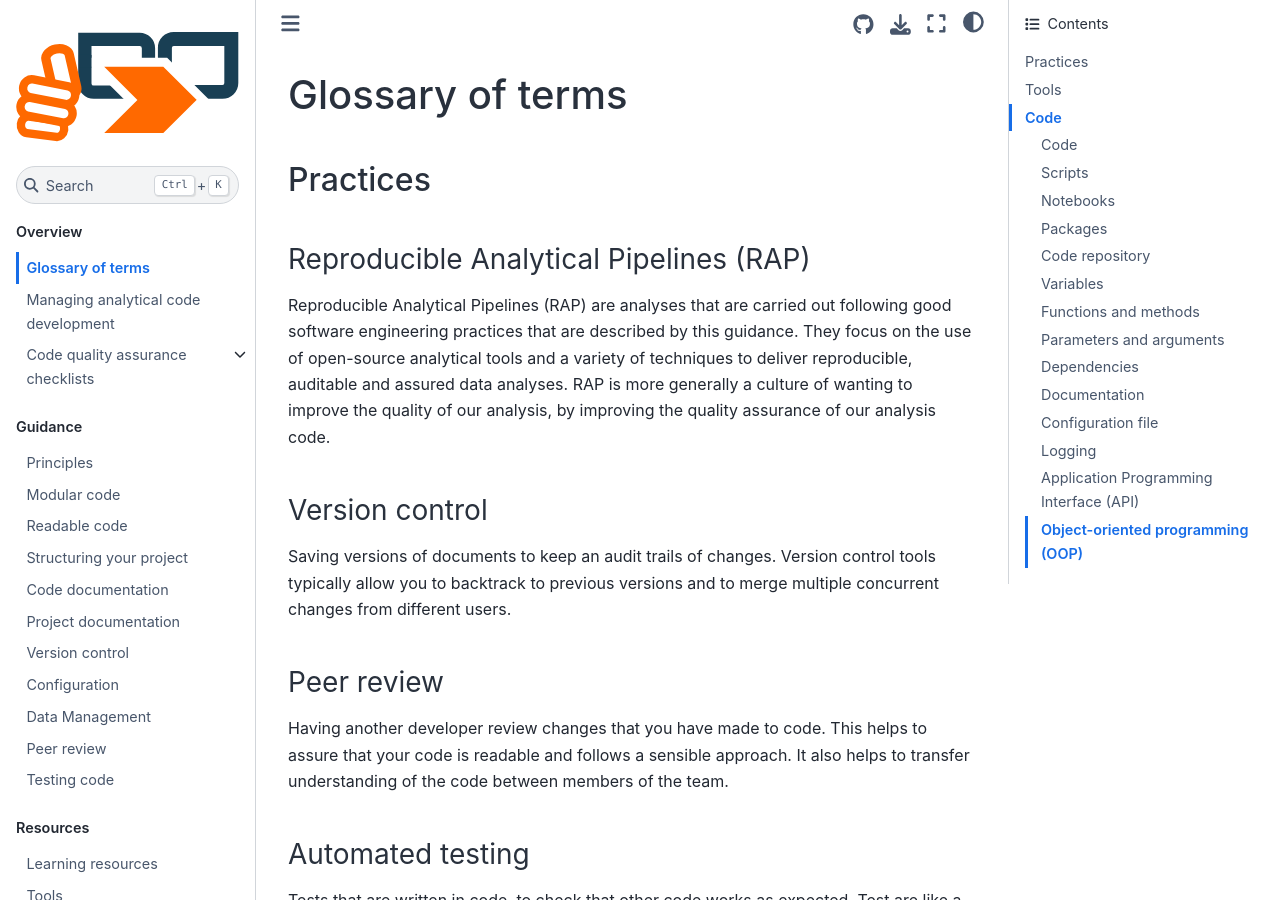
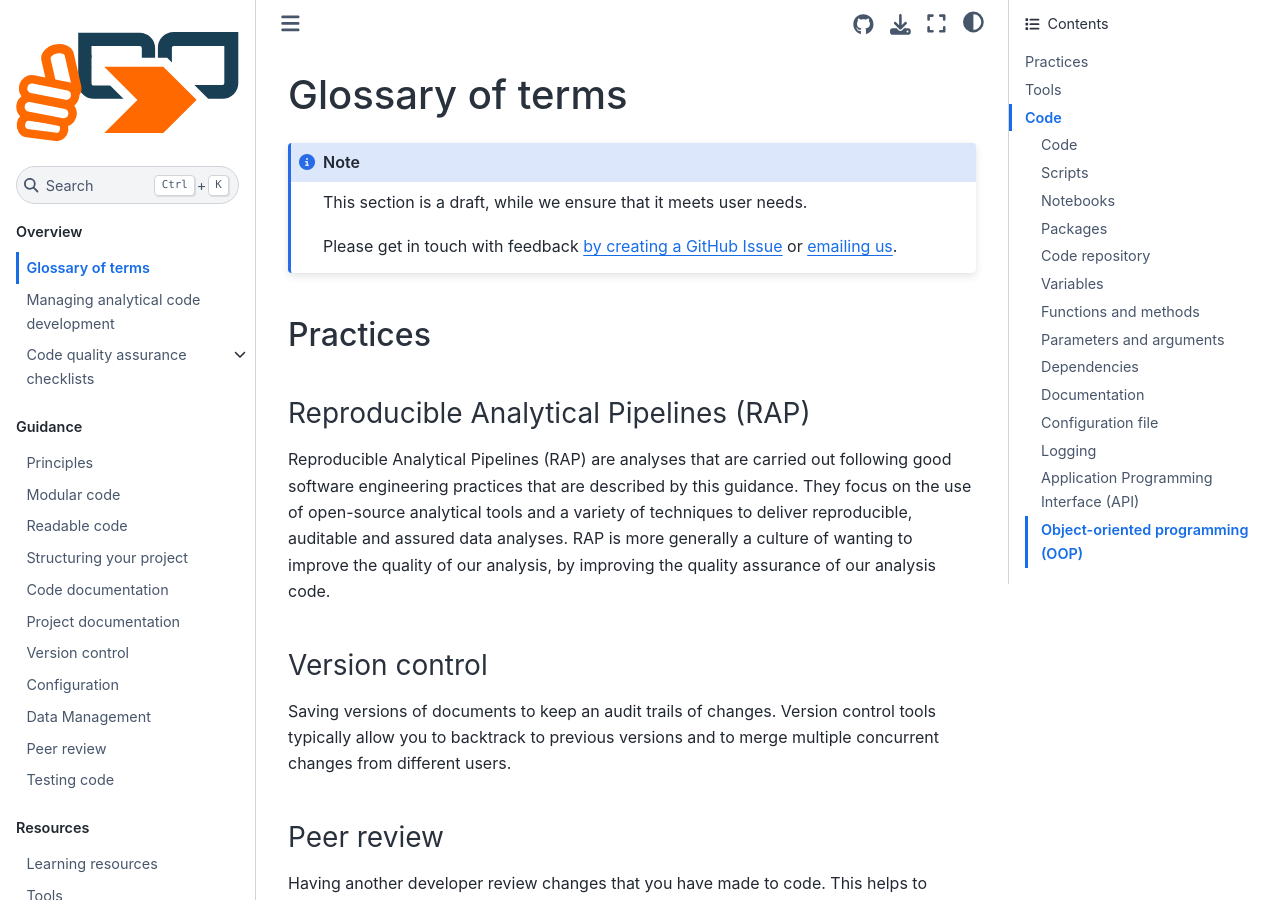
Before and after one commit to best-practice-and-impact/qa-of-code-guidance, a Jupyter Book: the page built from book/glossary.md, in a window 1280 px wide and 900 px high. Built offline with Jupyter Book 1.0.4 settings and Sphinx 7.4.7 and the Sphinx Book theme 1.1.4, drawn with Linux system fonts in a browser that asks for light colours.

Commit message:
Add draft note

````diff
--- a/book/glossary.md
+++ b/book/glossary.md
@@ -1,4 +1,10 @@
 # Glossary of terms
+
+```{note}
+This section is a draft, while we ensure that it meets user needs.
+
+Please get in touch with feedback [by creating a GitHub Issue](https://github.com/best-practice-and-impact/qa-of-code-guidance/issues) or [emailing us](mailto:ASAP@ons.gov.uk).
+```
 
 ## Practices
 
````
